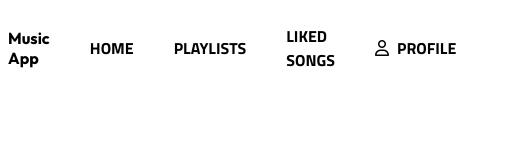
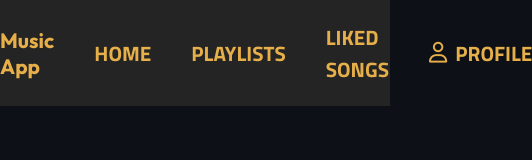
Before and after one commit to Makvi-droid/MusicApp, a plain HTML site: page test.html in a window 390 px wide. Shown: the whole page, 532 px wide, since content can reach past the window. Drawn offline with Linux system fonts and the light colour scheme; a web font is replaced by a local one.

Commit message:
adding responsivens no navigation bar

```diff
--- a/test.html
+++ b/test.html
@@ -10,14 +10,23 @@
         --fonts: "Outfit", "Mulish", "Inconsolata", "Quicksand", "Rubik",
           "Roboto";
       }
+
+      body {
+        margin: 0;
+        padding: 0;
+        background-color: #0d1117;
+      }
+
       .navbar,
       h3 {
         display: flex;
-        justify-content: space-between;
+        justify-content: space-around;
         align-items: center;
         position: sticky;
         font-family: var(--fonts);
-        font-size: 1rem;
+        font-size: clamp(1rem, 2vw + 1rem, 1.3rem);
+        background-color: #242424;
+        color: #e6af49;
       }
 
       .navbar-ul {
@@ -33,6 +42,7 @@
         font-family: "Titillium Web", var(--fonts);
         font-weight: bold;
         transition: 0.3s;
+        color: #e6af49;
       }
       .profile-link-content {
         gap: 8px;
@@ -42,7 +52,7 @@
 
       .navbar-a:hover {
         padding: 10px;
-        background-color: black;
+        background-color: #4f4f4f;
         color: whitesmoke;
         border-radius: 10px;
       }
```
